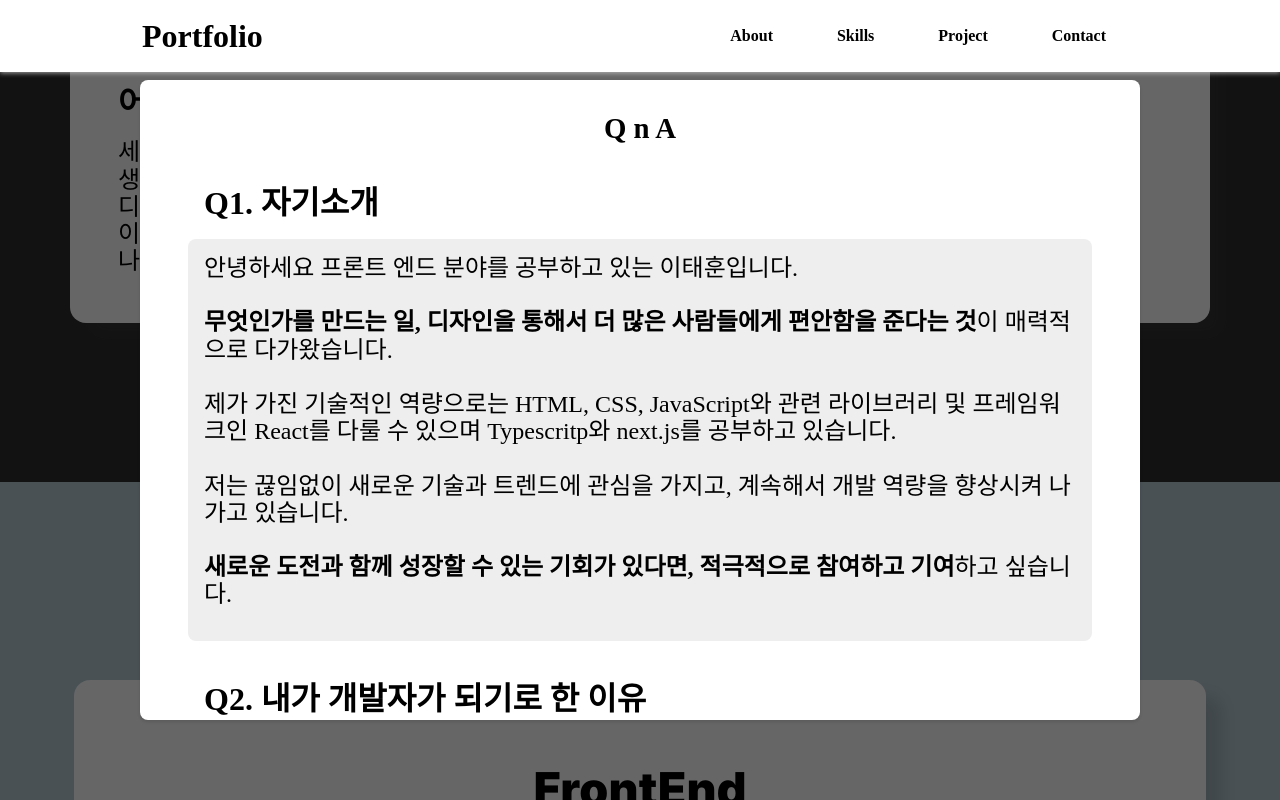
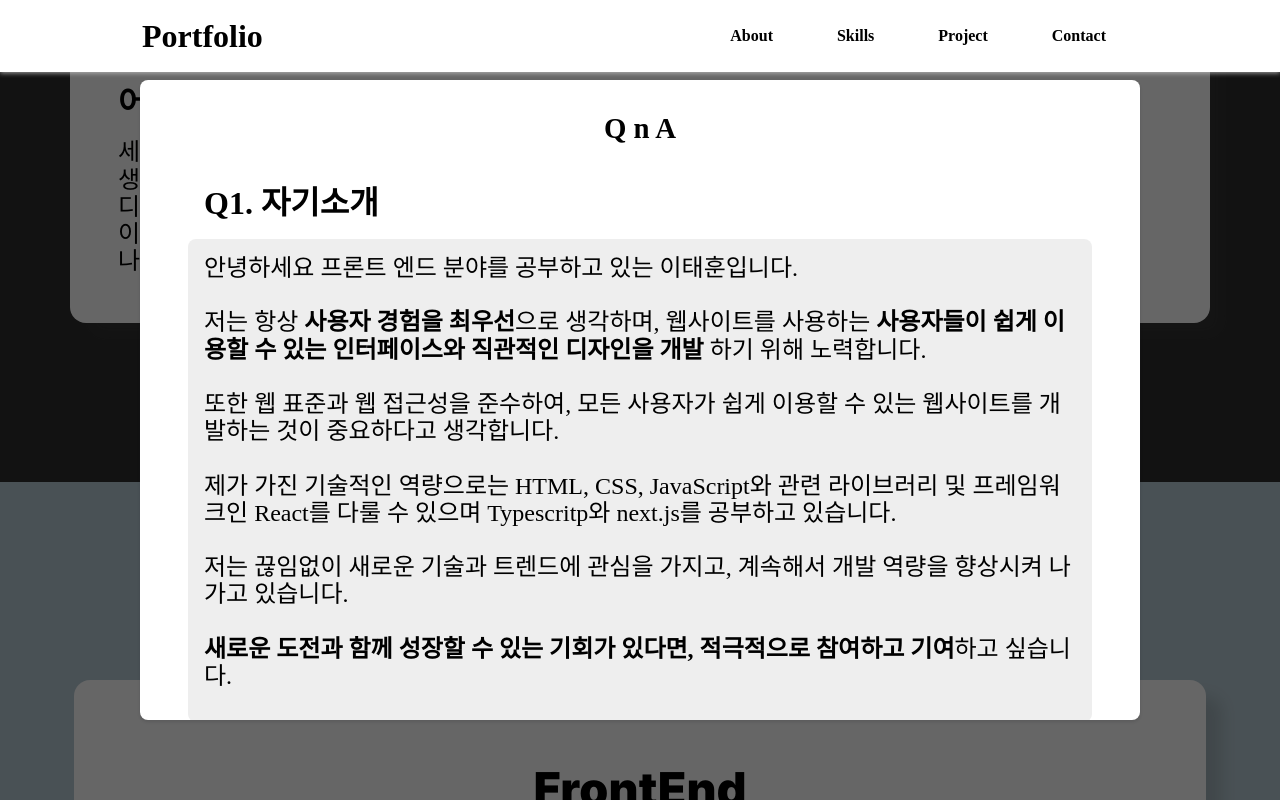
Before and after one commit to taehoon619/my-page, a React (Create React App) app: page / in a window 1280 px wide. Both pictures are taken after a click on the button "더보기". Built offline with nearby package versions, Linux system fonts and the light colour scheme.

Commit message:
modal_size

```diff
--- a/src/component/Modal/Modal.jsx
+++ b/src/component/Modal/Modal.jsx
@@ -27,11 +27,17 @@ export default function Modal({ modalClick }) {
                 안녕하세요 프론트 엔드 분야를 공부하고 있는 이태훈입니다.
                 <br />
                 <br />
+                저는 항상 <b>사용자 경험을 최우선</b>으로 생각하며, 웹사이트를
+                사용하는{" "}
                 <b>
-                  무엇인가를 만드는 일, 디자인을 통해서 더 많은 사람들에게
-                  편안함을 준다는 것
+                  사용자들이 쉽게 이용할 수 있는 인터페이스와 직관적인 디자인을
+                  개발{" "}
                 </b>
-                이 매력적으로 다가왔습니다.
+                하기 위해 노력합니다.
+                <br />
+                <br />
+                또한 웹 표준과 웹 접근성을 준수하여, 모든 사용자가 쉽게 이용할
+                수 있는 웹사이트를 개발하는 것이 중요하다고 생각합니다.
                 <br />
                 <br />
                 제가 가진 기술적인 역량으로는 HTML, CSS, JavaScript와 관련
```
